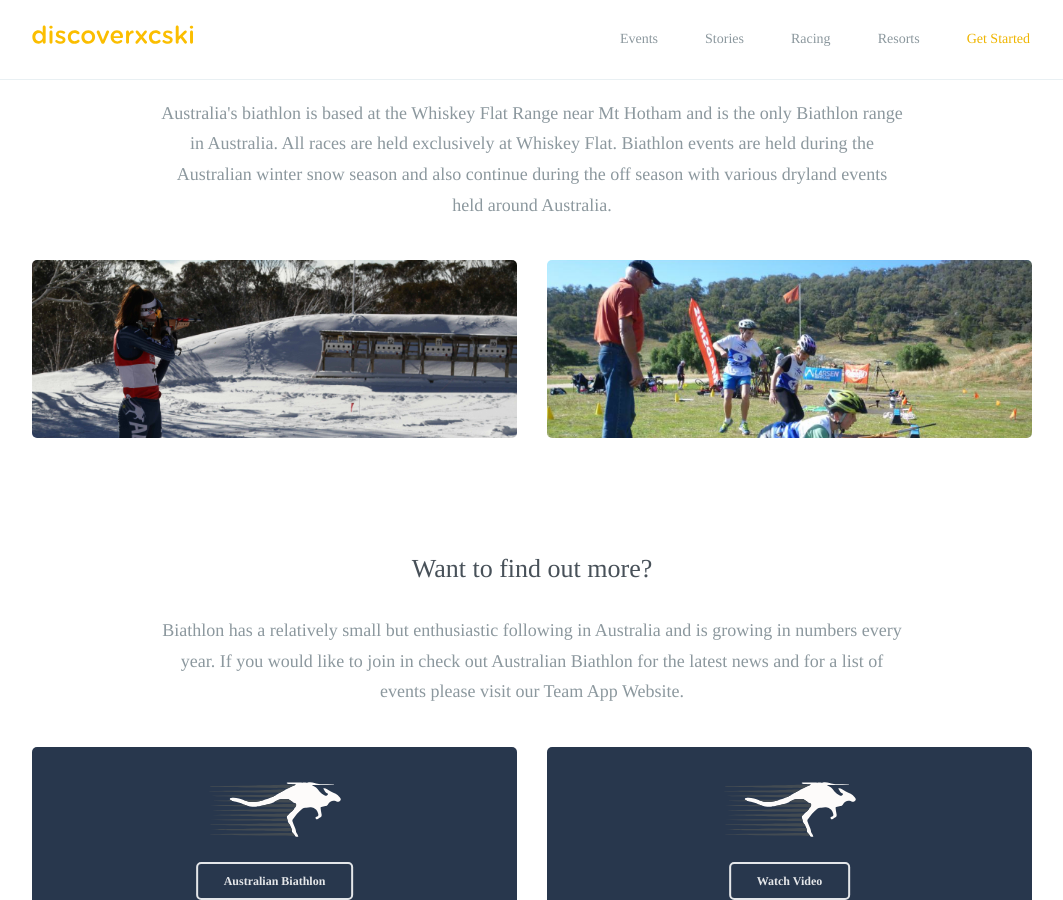
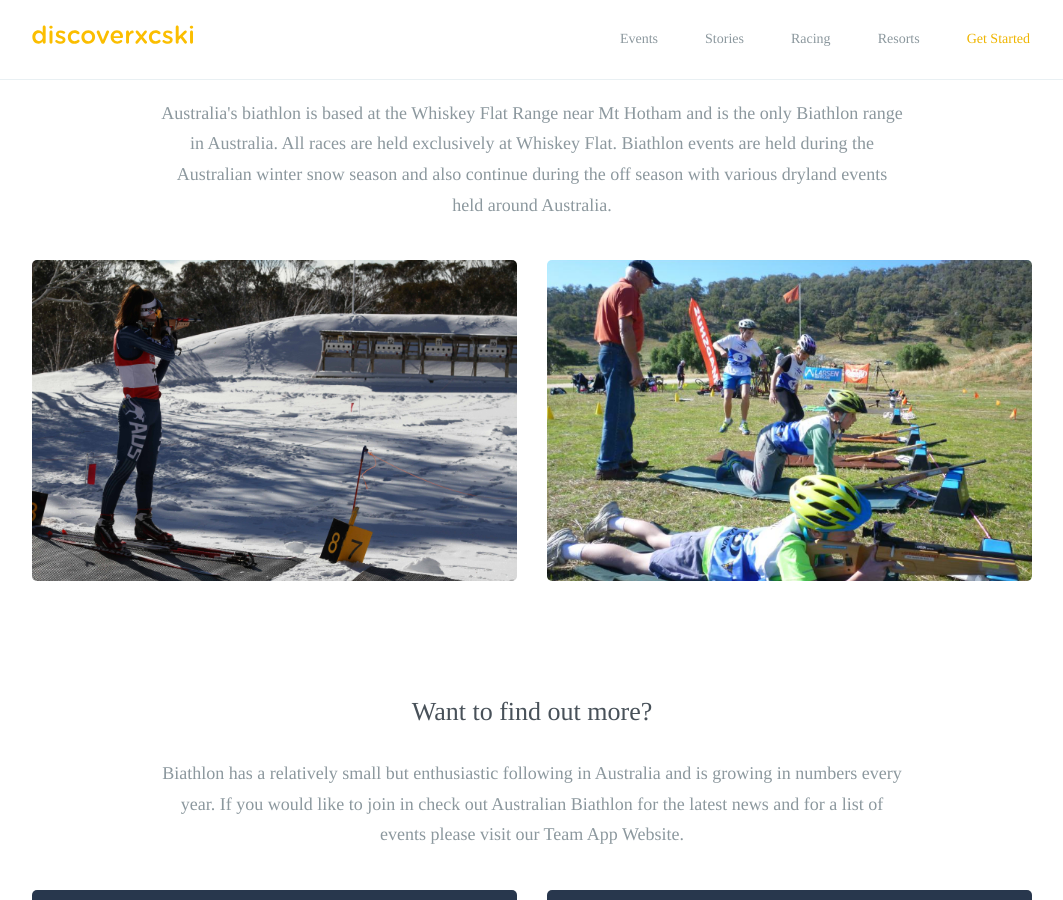
Before and after one commit to robcatto/robcatto.github.io, a Jekyll site: the page built from racing/australian-biathlon/index.html, in a window 1280 px wide and 900 px high, scrolled down 1749 px. Shown: the whole window, without its empty margins (108-1171 px from the left). Built offline with Jekyll 4.4.1, drawn with Linux system fonts in a browser that asks for light colours; some web fonts are replaced; Markdown is read by kramdown in place of the engine named in the settings.

Commit message:
min height

```diff
--- a/racing/australian-biathlon/index.html
+++ b/racing/australian-biathlon/index.html
@@ -88,6 +88,7 @@ layout: default
                                                 <div class="callout-card" style="
                                                 background: url(http://www.discoverxcski.com/images/whiskey-flat.jpg);
                                                 background-size: cover;
+                                                min-height: 321px;
                                                 ">
 
 
@@ -98,6 +99,8 @@ layout: default
                                                 <div class="callout-card" style="
                                                 background: url(http://www.discoverxcski.com/images/summer-biathlon.png);
                                                 background-size: cover;
+                                                background-position: center;
+                                                min-height: 321px;
                                                 ">
 
 
```
